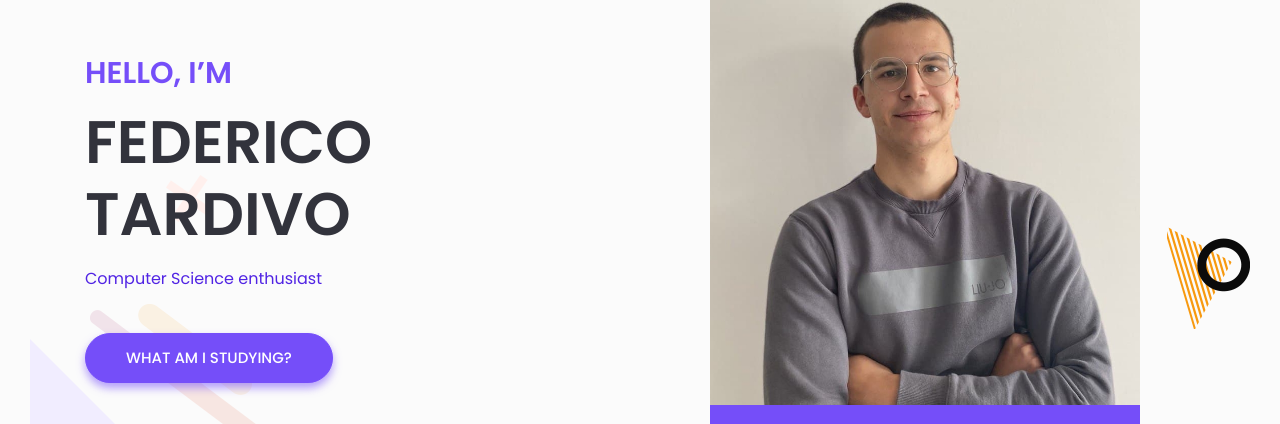
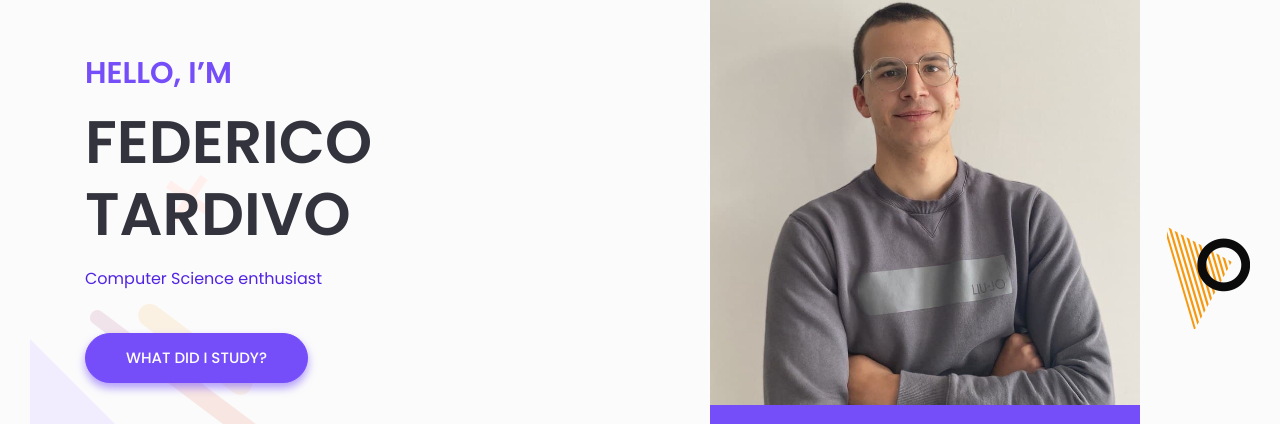
Before and after one commit to FedericoTardivo/federicotardivo.github.io, a plain HTML site: page index.html in a window 1280 px wide. Shown: the part 236-660 px from the top of the page. Drawn offline with Linux system fonts and the light colour scheme; files whose address does not match are found by name.

Commit message:
Update index.html

```diff
--- a/index.html
+++ b/index.html
@@ -134,7 +134,7 @@
                             <h4 class="sub-title">Hello, I’m</h4>
                             <h1 class="title">Federico Tardivo</h1>
                             <p>Computer Science enthusiast</p>
-                            <a class="main-btn" href="#service">What am I studying?</a>
+                            <a class="main-btn" href="#service">What did I study?</a>
                         </div> <!-- header content right -->
                     </div>
                     <div class="col-lg-6 offset-xl-1">
```
